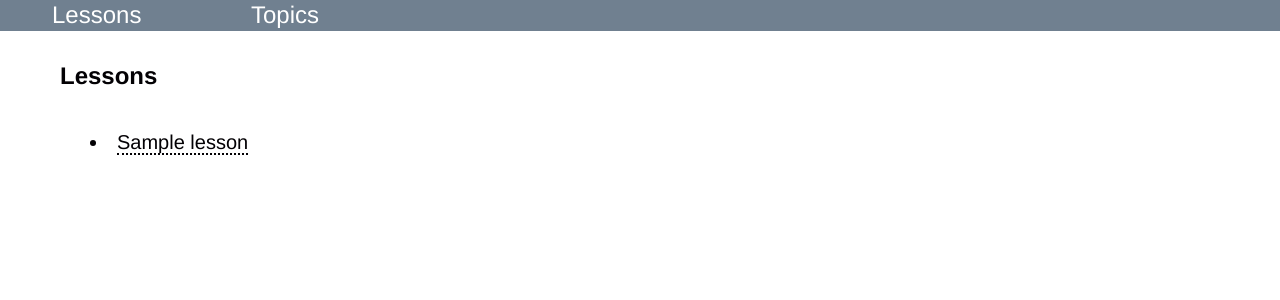
After one commit to gdsp/gdsp, a Django app: template core/templates/core/lessons/index.html in a window 1280 px wide. The commit adds this page. Shown: the top 300 px of the page. Run offline with Django 3.2, Linux system fonts and the light colour scheme; the template is opened without the code that fills it: values that come from a table or form of the project are taken from there, others are empty; tables that the repository leaves empty hold one stand-in row (values such as "Sample post"); parts of the project's set-up code (start-up, migrations or seed data) failed here and were passed over.

Commit message:
Add basic views and templates for lessons
The lesson detail view currently only shows the first topic of that
lesson. In the future, it should show a topic specified in the URL and
links to the previous / next topic.

```diff
--- a/core/models.py
+++ b/core/models.py
@@ -182,6 +182,11 @@ class Topic(models.Model):
     )
     objects = TopicManager()
 
+    def to_html(self):
+        return u'\n'.join(
+                (e.to_html() for e in self.elements.select_subclasses())
+        )
+
     def get_absolute_url(self):
         return reverse('core:topic', kwargs={'pk': self.id})
 
@@ -197,6 +202,9 @@ class Lesson(models.Model):
     title = models.CharField(max_length=255)
     topics = models.ManyToManyField(Topic, through='LessonTopicRelation')
 
+    def get_absolute_url(self):
+        return reverse('core:lesson', kwargs={'pk': self.id})
+
     def __unicode__(self):
         return self.title
 
--- /dev/null
+++ b/core/templates/core/lessons/index.html
@@ -0,0 +1,18 @@
+{% extends 'base.html' %}
+{% load i18n %}
+
+{% block title %}{{ block.super }} | {% trans 'Lessons' %}{% endblock %}
+
+{% block content %}
+
+<h1>{% trans 'Lessons' %}</h1>
+
+<ul>
+  {% for lesson in lessons %}
+    <li>
+      <a href="{% url 'core:lesson' lesson.id %}">{{ lesson.title }}</a>
+    </li>
+  {% endfor %}
+</ul>
+
+{% endblock %}
--- a/core/urls.py
+++ b/core/urls.py
@@ -1,8 +1,11 @@
 from django.conf.urls import patterns, include, url
 
-from views import TopicsListView, TopicDetailView
+from views import (LessonsListView, LessonDetailView, TopicsListView,
+                   TopicDetailView)
 
 urlpatterns = patterns('',
-    url(r'^$', TopicsListView.as_view(), name='topics'),
-    url(r'^(?P<pk>\d+)', TopicDetailView.as_view(), name='topic'),
+    url(r'^$', LessonsListView.as_view(), name='lessons'),
+    url(r'^(?P<pk>\d+)/$', LessonDetailView.as_view(), name='lesson'),
+    url(r'^topics/$', TopicsListView.as_view(), name='topics'),
+    url(r'^topics/(?P<pk>\d+)', TopicDetailView.as_view(), name='topic'),
 )
--- a/gdsp/urls.py
+++ b/gdsp/urls.py
@@ -9,7 +9,7 @@ urlpatterns = patterns('',
     # Examples:
     # url(r'^$', 'gdsp.views.home', name='home'),
 
-    url(r'^topics/', include('core.urls', app_name='core', namespace='core')),
+    url(r'^lessons/', include('core.urls', app_name='core', namespace='core')),
     url(r'^admin/tag_autocomplete/$', 'core.views.tag_autocomplete_view'),
     url(r'^admin/', include(admin.site.urls)),
 )
--- a/templates/base.html
+++ b/templates/base.html
@@ -12,9 +12,8 @@
   <body>
     <nav>
       <ul>
-        <li><a href="#">{% trans 'Home' %}</a></li>
+        <li><a href="{% url 'core:lessons' %}">{% trans 'Lessons' %}</a></li>
         <li><a href="{% url 'core:topics' %}">{% trans 'Topics' %}</a></li>
-        <li><a href="#">{% trans 'Other stuff' %}</a></li>
     </nav>
     {% block header %} {% endblock %}  {# for submenus and such #}
     <div id="wrapper">
```
Also changed, not shown: core/templates/core/lessons/lesson.html (added, +10 -0 lines), core/views.py (+19 -1 lines).
